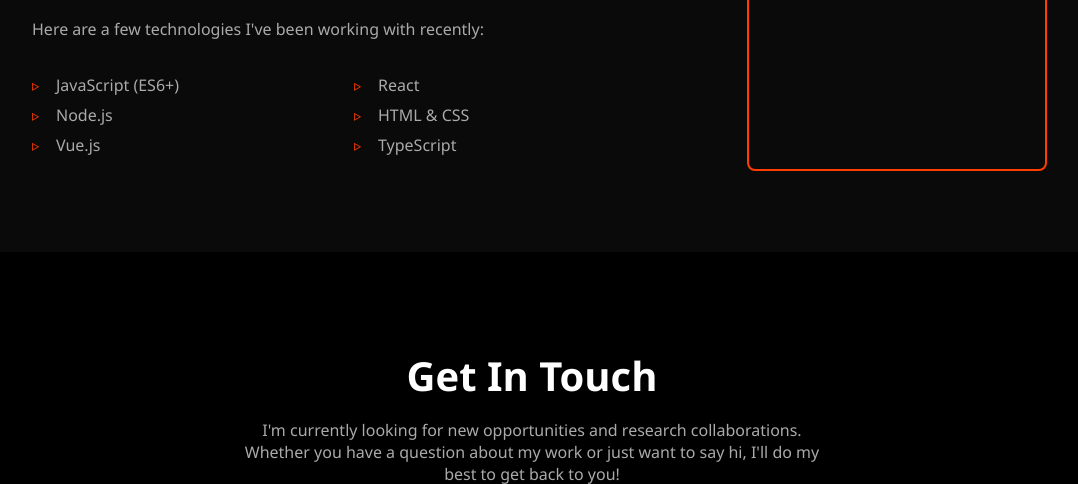
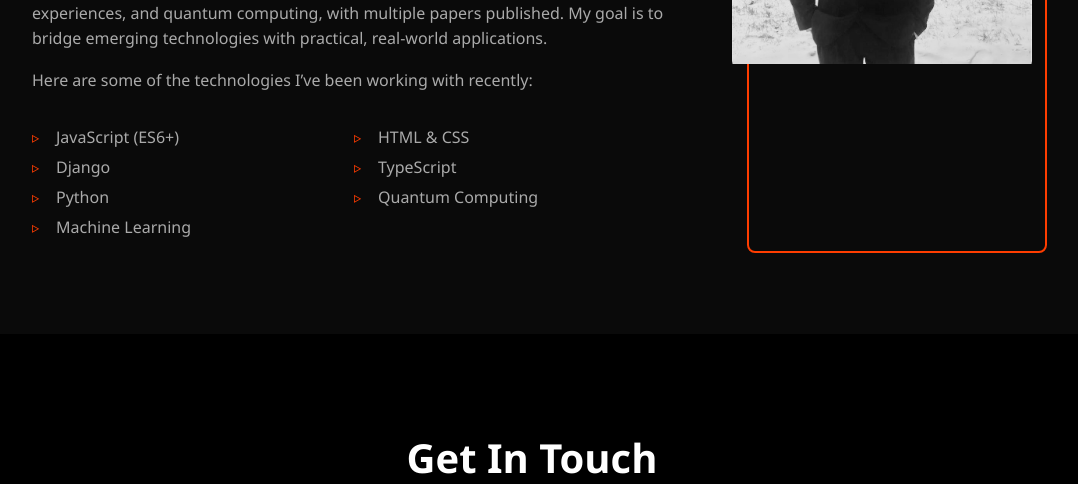
Before and after one commit to aayushgauba/portfolio, a Django app: page /aayush/ in a window 1280 px wide. Shown: the part 2152-2636 px from the top of the page, without its empty margins (108-1186 px from the left). Run offline with Django 5.2, Linux system fonts and the light colour scheme; data that the repository does not hold is empty.

Commit message:
New Features

```diff
--- a/gauba/settings.py
+++ b/gauba/settings.py
@@ -76,6 +76,10 @@ TEMPLATES = [
     },
 ]
 
+STATIC_URL = '/static/'
+STATICFILES_DIRS = [ BASE_DIR / "static", ]
+STATIC_ROOT = BASE_DIR / "staticfiles"
+
 WSGI_APPLICATION = 'gauba.wsgi.application'
 CORS_ALLOW_ALL_ORIGINS = True
 
--- a/gauba/urls.py
+++ b/gauba/urls.py
@@ -16,9 +16,10 @@ Including another URLconf
 """
 from django.contrib import admin
 from django.urls import path, include
-
+from django.conf.urls.static import static
+from django.conf import settings
 urlpatterns = [
     path('admin/', admin.site.urls),
     path('game/', include('gameapi.urls')),
     path('aayush/', include('aayush.urls')),
-]
+] + static(settings.MEDIA_URL, document_root=settings.MEDIA_ROOT)
--- a/templates/aayush/aayush.html
+++ b/templates/aayush/aayush.html
@@ -1,3 +1,4 @@
+{%load static%}
 <!DOCTYPE html>
 <html lang="en">
 <head>
@@ -744,7 +745,7 @@
         <div class="hero-content">
             <p class="hero-subtitle">Hi, my name is</p>
             <h1 class="hero-title">Aayush Gauba</h1>
-            <p class="hero-description">I build exceptional digital experiences. Frontend developer specializing in creating pixel-perfect, engaging websites and applications.</p>
+            <p class="hero-description">Blending AI, quantum computing, and web innovation to craft the future of digital experiences.</p>
             <a href="#contact" class="cta-button">Get In Touch</a>
         </div>
     </section>
@@ -846,22 +847,25 @@
         <h2 class="section-title">About Me</h2>
         <div class="about-content">
             <div class="about-text">
-                <p>Hello! I'm Aayush, a frontend developer with a passion for building beautiful, responsive websites and applications. I enjoy creating digital experiences that are both functional and aesthetically pleasing.</p>
-                <p>I've worked with a variety of clients, from startups to established businesses, helping them achieve their online goals through thoughtful design and clean code.</p>
-                <p>Alongside my development work, I conduct research in web technologies and user experience design, with several published papers in academic journals and conferences.</p>
-                <p>Here are a few technologies I've been working with recently:</p>
+                <p>Hello! I'm Aayush, a developer and researcher passionate about pushing the boundaries of digital experiences. My work blends AI, quantum computing, and web development to create intelligent, responsive, and future-ready applications.</p>
+
+                <p>I've collaborated with a diverse range of clients, from startups to established businesses, helping them achieve their digital goals through innovative design and cutting-edge technology. My expertise spans frontend development, AI-driven solutions, and next-gen computing models.</p>
+
+                <p>Beyond development, I conduct research in web technologies, AI-powered user experiences, and quantum computing, with multiple papers published. My goal is to bridge emerging technologies with practical, real-world applications.</p>
+                <p>Here are some of the technologies I’ve been working with recently:</p>
                 <ul class="skills">
                     <li>JavaScript (ES6+)</li>
-                    <li>React</li>
-                    <li>Node.js</li>
                     <li>HTML & CSS</li>
-                    <li>Vue.js</li>
+                    <li>Django</li>
                     <li>TypeScript</li>
+                    <li>Python</li>
+                    <li>Quantum Computing</li>
+                    <li>Machine Learning</li>
                 </ul>
             </div>
             <div class="about-image">
                 <div class="image-wrapper">
-                    <img src="/api/placeholder/300/300" alt="John Doe" class="profile-img">
+                    <img src="{% static 'images/aayush.jpg' %}" alt="John Doe" class="profile-img">
                 </div>
                 <div class="image-border"></div>
             </div>
```
Also changed, not shown: static/images/aayush.jpg (added), 1 other file.
